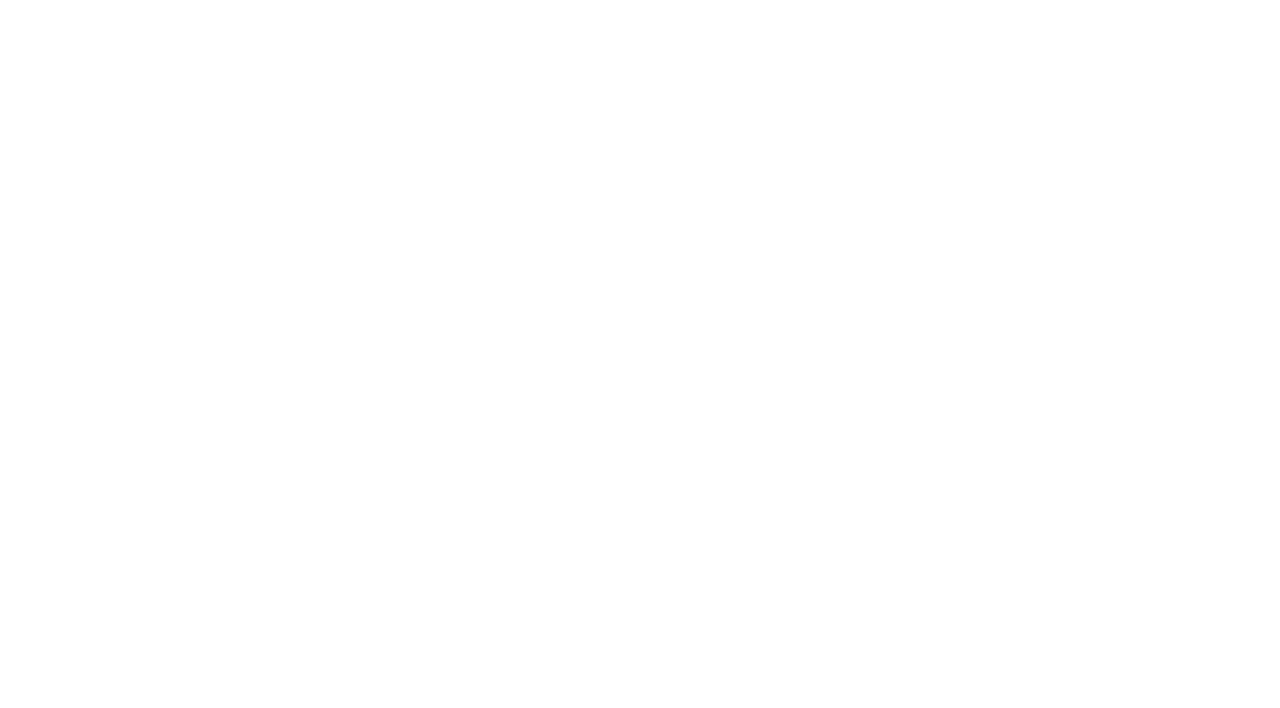
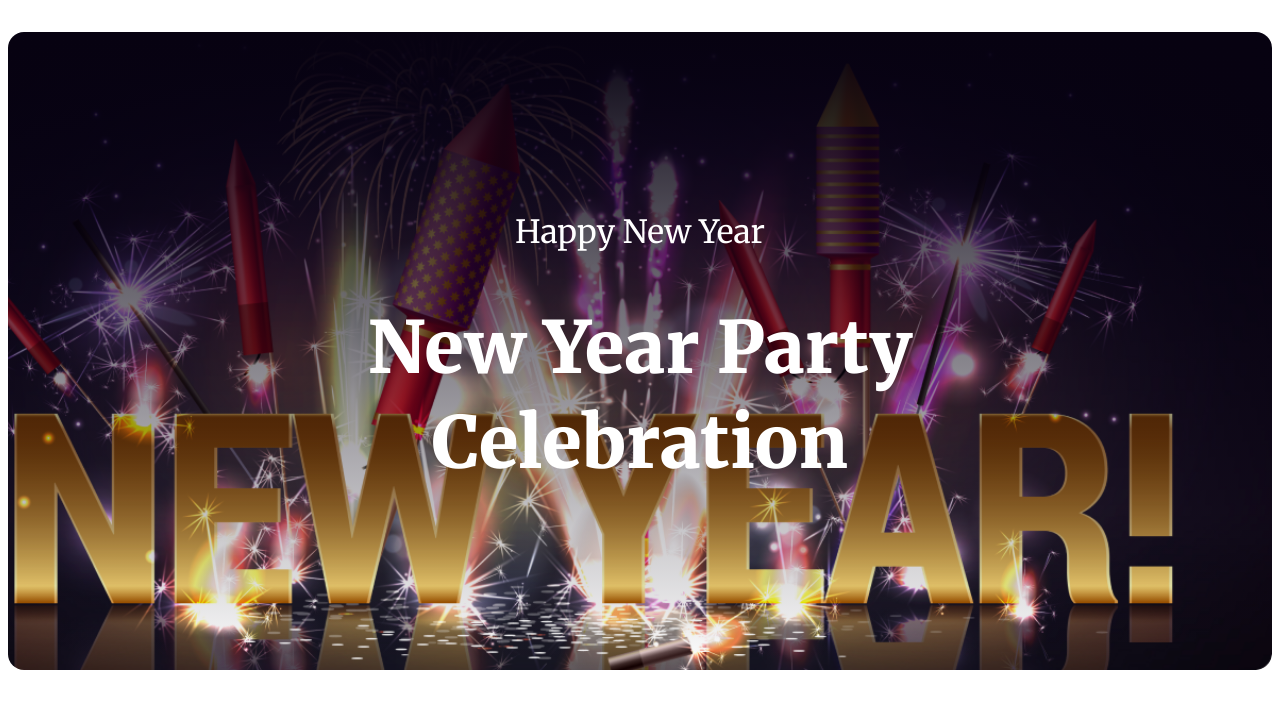
Before and after one commit to ahsanrkabir/b9a1-new-year--new-mission, a plain HTML site: page index.html in a window 1280 px wide. Drawn offline with Linux system fonts and the light colour scheme.

Commit message:
added banner styles

```diff
--- a/index.html
+++ b/index.html
@@ -14,8 +14,9 @@
 </head>
 
 <body>
-    <header>
-
+    <header class="banner">
+        <h3 class="banner-info text-primary">Happy New Year</h3>
+        <h1 class="banner-title text-primary">New Year Party <br>Celebration</h1>
     </header>
     <main>
 
--- a/styles/styles.css
+++ b/styles/styles.css
@@ -3,3 +3,33 @@ body {
     font-family: 'Inter', sans-serif;
     font-family: 'Merriweather', serif;
 }
+
+.text-primary {
+    color: #FFF;
+}
+
+/* header/banner styles */
+
+.banner {
+    border-radius: 16px;
+    background-image: linear-gradient(180deg, #070211 0%, rgba(7, 2, 17, 0.00) 100%), url('../images/Banner\ Image.png');
+    background-size: cover;
+    background-repeat: no-repeat;
+    background-position: bottom right;
+}
+
+.banner-info {
+    padding-top: 180px;
+    text-align: center;
+    font-size: 32px;
+    font-weight: 400;
+}
+
+.banner-title {
+    padding-bottom: 180px;
+    text-align: center;
+    font-size: 72px;
+    font-weight: 900;
+    line-height: 95px;
+    /* 131.944% */
+}
```
